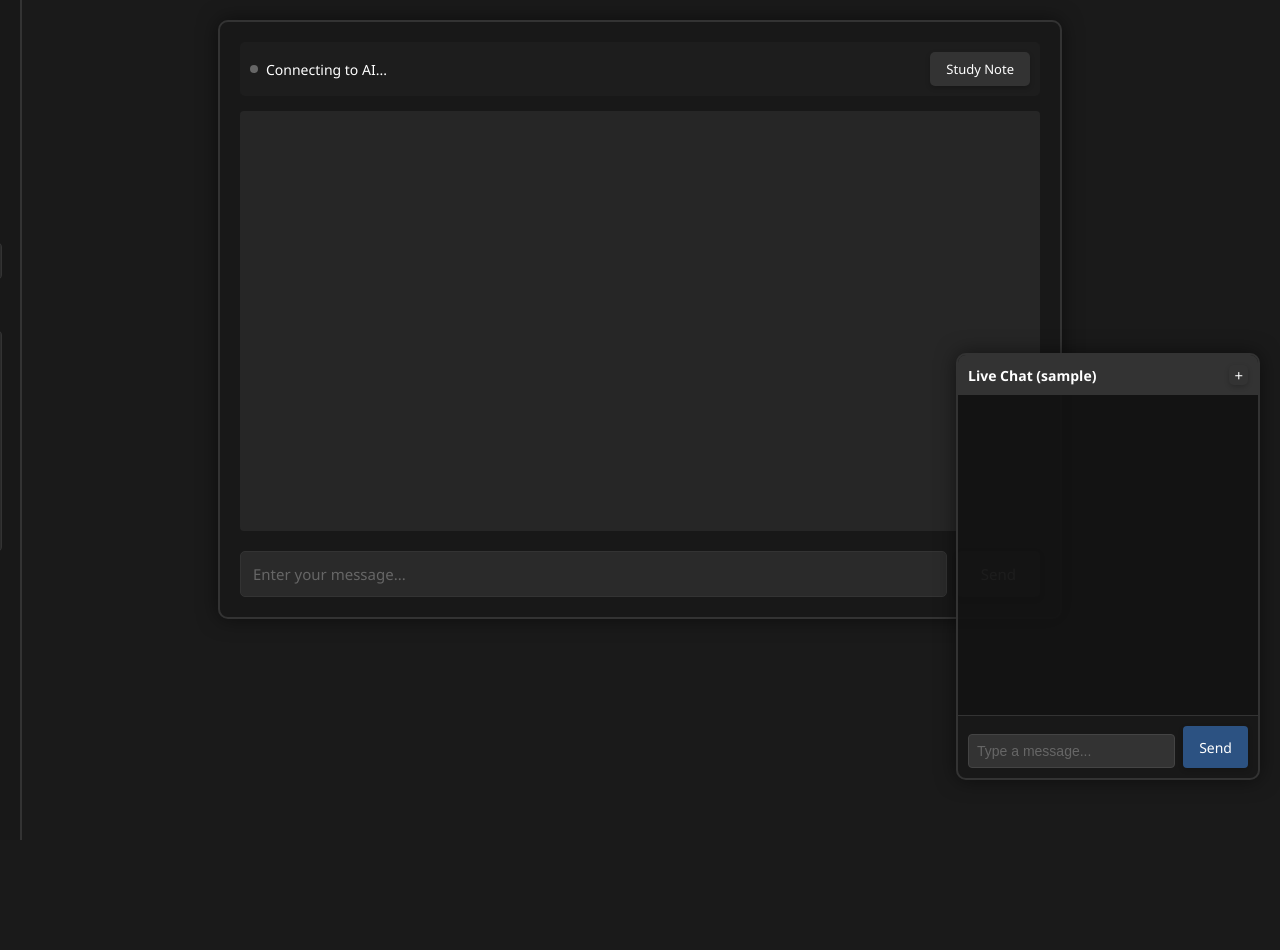
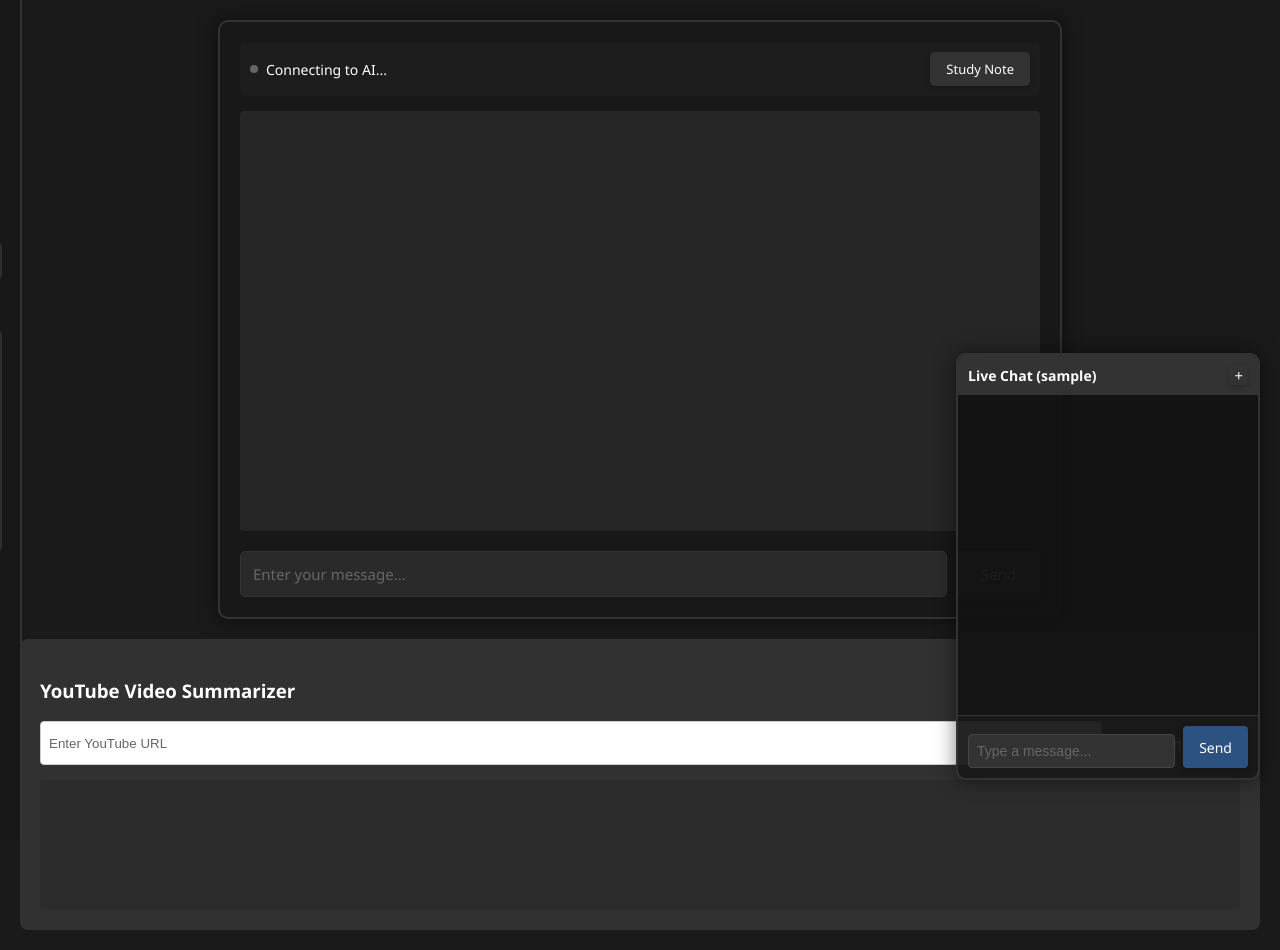
Before and after one commit to ZynixZZ/StudyMe, a website: page public/dashboard.html in a window 1280 px wide. Before the commit the page ends 820 px from the top, so only its background shows below. Drawn offline with Linux system fonts and the light colour scheme; sample sign-in values are in the browser's storage.

Commit message:
Add files via upload

```diff
--- a/public/dashboard.html
+++ b/public/dashboard.html
@@ -612,6 +612,34 @@
             color: white;
             margin-top: 8px;
         }
+
+        .summarizer-container {
+            margin: 20px;
+            padding: 20px;
+            border-radius: 8px;
+            background: rgba(255, 255, 255, 0.1);
+        }
+
+        .input-group {
+            display: flex;
+            gap: 10px;
+            margin-bottom: 15px;
+        }
+
+        #videoUrl {
+            flex: 1;
+            padding: 8px;
+            border-radius: 4px;
+            border: 1px solid #ccc;
+        }
+
+        .summary-content {
+            padding: 15px;
+            background: rgba(0, 0, 0, 0.1);
+            border-radius: 4px;
+            white-space: pre-wrap;
+            min-height: 100px;
+        }
     </style>
 </head>
 <body>
@@ -675,6 +703,16 @@
                 <button onclick="sendChatMessage()">Send</button>
             </div>
         </div>
+    </div>
+
+    <!-- Video Summarizer Section -->
+    <div class="summarizer-container">
+        <h3>YouTube Video Summarizer</h3>
+        <div class="input-group">
+            <input type="text" id="videoUrl" placeholder="Enter YouTube URL">
+            <button onclick="summarizeYouTubeVideo()">Summarize</button>
+        </div>
+        <div id="summary" class="summary-content"></div>
     </div>
 
     <script>
@@ -1043,19 +1081,27 @@
             }
         });
 
-        async function summarizeYouTubeVideo() {
-            const videoUrl = document.getElementById('videoUrl').value.trim();
+        async function summarizeYouTubeVideo(event) {
+            event.preventDefault();
+
+            const videoUrl = document.getElementById('youtubeUrl').value;
+            const summaryStatus = document.getElementById('summaryStatus');
 
             if (!videoUrl) {
-                alert('Please enter a YouTube URL');
+                summaryStatus.textContent = 'Please enter a YouTube URL';
+                summaryStatus.className = 'summary-status error';
                 return;
             }
 
             try {
-                const response = await fetch('/api/summarize', {
+                summaryStatus.textContent = 'Generating summary...';
+                summaryStatus.className = 'summary-status loading';
+
+                const response = await fetch('/api/summarize', {  // Changed to use your local server
                     method: 'POST',
                     headers: {
-                        'Content-Type': 'application/json'
+                        'Content-Type': 'application/json',
+                        'Authorization': `Bearer ${localStorage.getItem('username')}`
                     },
                     body: JSON.stringify({
                         videoUrl,
@@ -1063,16 +1109,20 @@
                     })
                 });
 
+                const data = await response.json();
+
                 if (!response.ok) {
-                    throw new Error(`Server responded with ${response.status}`);
+                    throw new Error(data.error || 'Failed to summarize video');
                 }
 
-                const data = await response.json();
-                document.getElementById('summary').textContent = data.summary;
+                document.getElementById('noteContent').value = data.summary;
+                summaryStatus.textContent = 'Summary generated successfully!';
+                summaryStatus.className = 'summary-status success';
 
             } catch (error) {
                 console.error('Summary error:', error);
-                document.getElementById('summary').textContent = 'Error generating summary. Please try again.';
+                summaryStatus.textContent = 'Failed to generate summary. Please try again.';
+                summaryStatus.className = 'summary-status error';
             }
         }
 
```
